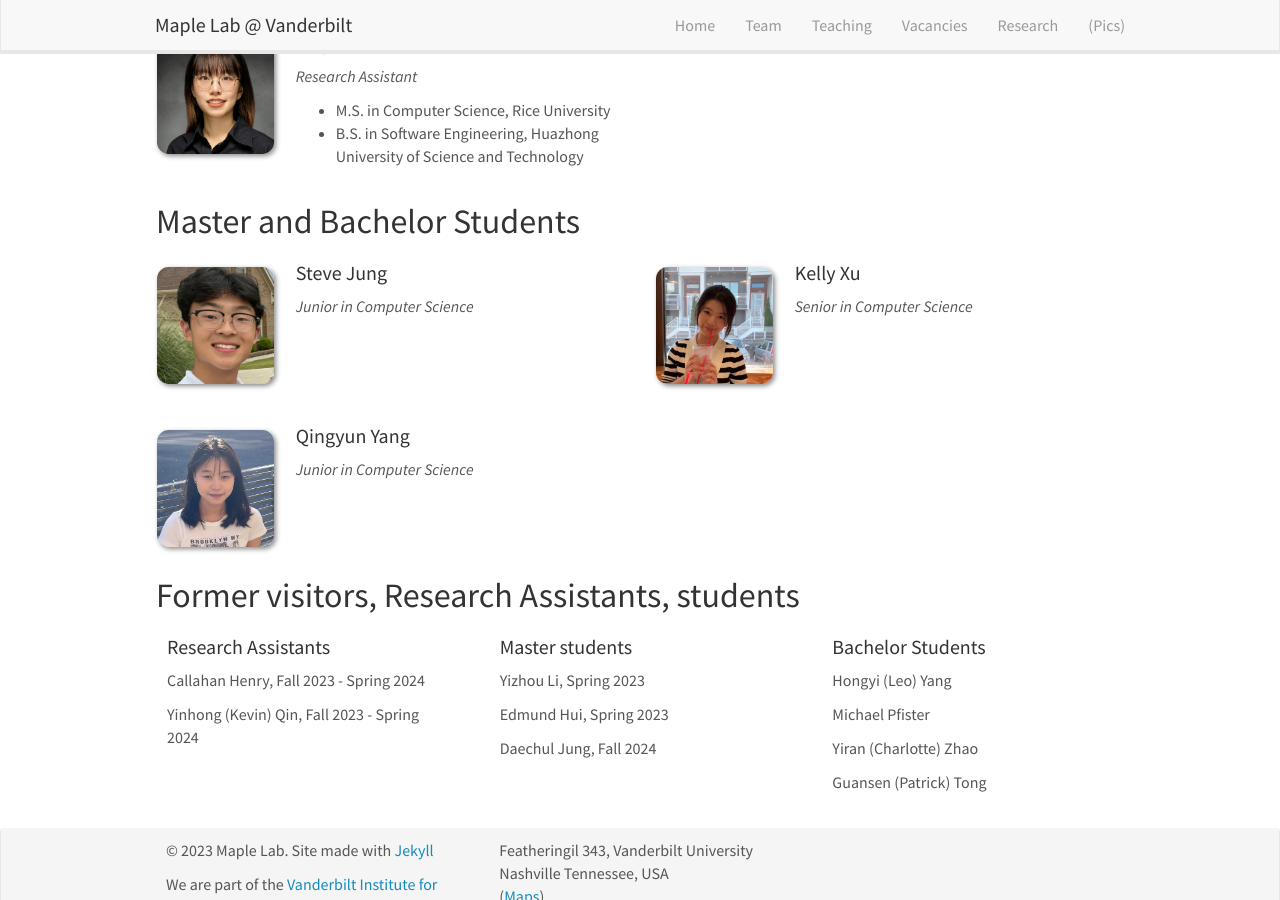
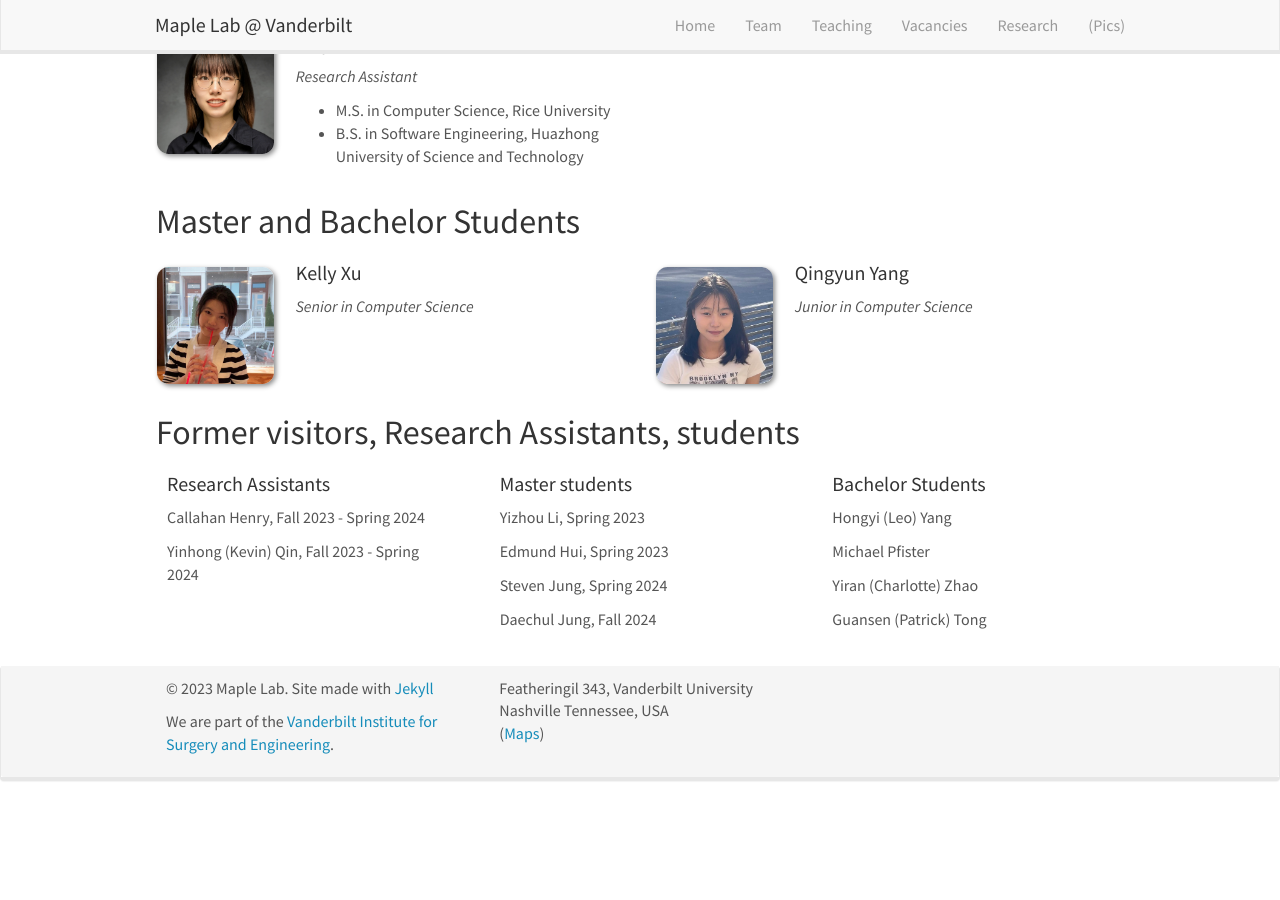
Before and after one commit to vu-maple-lab/vu-maple-lab.github.io, a Jekyll site: the page built from _pages/team.md, in a window 1280 px wide and 900 px high, scrolled down 924 px. Built offline with Jekyll 4.4.1, drawn with Linux system fonts in a browser that asks for light colours; nearby versions of some CDN libraries; after the commit the page ends 1727 px from its top, so only the background shows below that.

Commit message:
moved steve to alumni page

```diff
--- a/_data/alumni_msc.yml
+++ b/_data/alumni_msc.yml
@@ -1,3 +1,4 @@
 - name: Yizhou Li, Spring 2023
 - name: Edmund Hui, Spring 2023
+- name: Steven Jung, Spring 2024
 - name: Daechul Jung, Fall 2024
--- a/_data/students.yml
+++ b/_data/students.yml
@@ -7,12 +7,6 @@
 #  education2:
 #  education3:
 #  education4:
-
-- name: Steve Jung
-  photo: steve.jpg
-  info: Junior in Computer Science
-  email: steve.jung@vanderbilt.edu
-  number_educ: 0
 
 - name: Kelly Xu
   photo: kelly.jpeg
```
